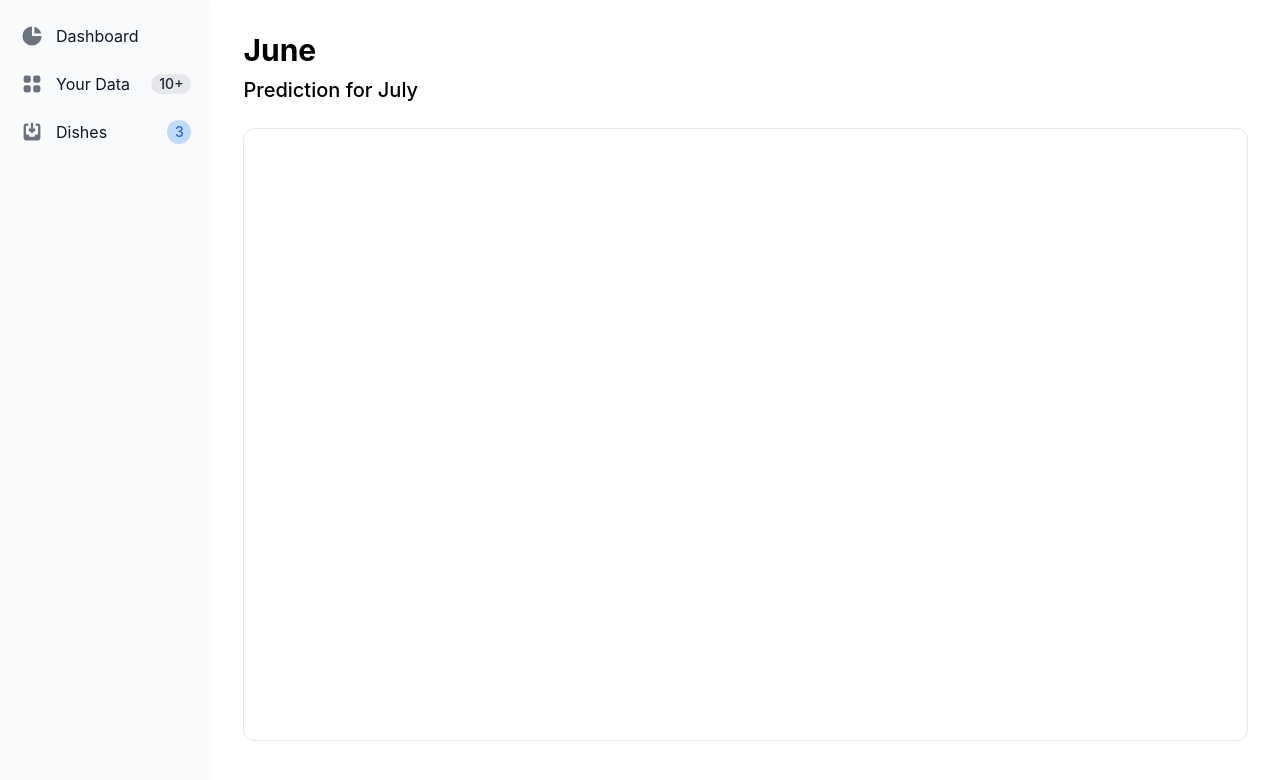
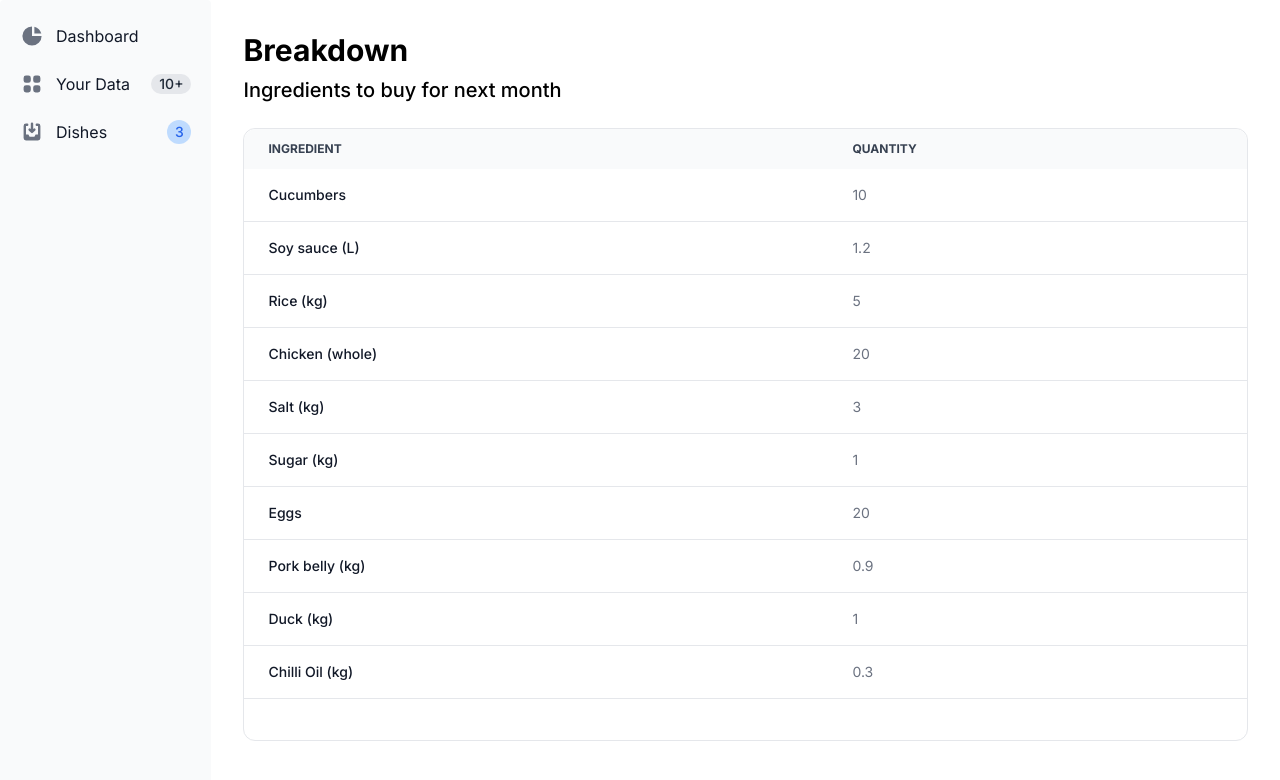
Before and after one commit to belligerentbeagle/bandungkosong, a Next.js app in the folder bandungkosong-web/: page /dashboard in a window 1280 px wide. Shown: the top 780 px of the page. Built offline with nearby package versions, Linux system fonts and the light colour scheme.

Commit message:
Update data section of dashboard

```diff
--- a/bandungkosong-web/components/ui/Breakdown.component.jsx
+++ b/bandungkosong-web/components/ui/Breakdown.component.jsx
@@ -1,9 +1,42 @@
+import ingredientsData from "../../data/ingredients.json";
+
 const Breakdown = () => {
+  // TODO: replace with real data
+  const ingredients = ingredientsData;
+
   return (
     <>
-      <h1 className="text-3xl font-bold mb-2">June</h1>
-      <h2 className="text-xl font-medium mb-6">Prediction for July</h2>
-      <div className="h-5/6 w-full rounded-xl border"></div>
+      <h1 className="text-3xl font-bold mb-2">Breakdown</h1>
+      <h2 className="text-xl font-medium mb-6">
+        Ingredients to buy for next month
+      </h2>
+      <div className="h-5/6 w-full rounded-xl border overflow-y-scroll no-scrollbar">
+        <table className="w-full text-sm text-left text-gray-500">
+          <thead className="text-xs text-gray-700 uppercase bg-gray-50">
+            <tr>
+              <th scope="col" className="px-6 py-3 rounded-tl-xl">
+                Ingredient
+              </th>
+              <th scope="col" className="px-6 py-3 rounded-tr-xl">
+                Quantity
+              </th>
+            </tr>
+          </thead>
+          <tbody>
+            {ingredients.map((ingredient) => (
+              <tr className="bg-white border-b" key={ingredient.name}>
+                <th
+                  scope="row"
+                  className="px-6 py-4 font-medium text-gray-900 whitespace-nowrap"
+                >
+                  {ingredient.name}
+                </th>
+                <td className="px-6 py-4">{ingredient.quantity}</td>
+              </tr>
+            ))}
+          </tbody>
+        </table>
+      </div>
     </>
   );
 };
--- a/bandungkosong-web/components/ui/Data.component.jsx
+++ b/bandungkosong-web/components/ui/Data.component.jsx
@@ -1,9 +1,37 @@
+import { useState } from "react";
+import Modal from "./Modal.component";
+import ingredientsData from "../../data/ingredients.json";
+
 const Data = () => {
+  const [ingredients, setIngredients] = useState(ingredientsData);
+  const [isFormShown, setIsFormShown] = useState(false);
+
+  const showModalHandler = () => setIsFormShown(true);
+  const hideModalHandler = () => setIsFormShown(false);
+
+  const addIngredient = (ingredient) =>
+    setIngredients([...ingredients, ingredient]);
+
   return (
     <>
-      <h1 className="text-3xl font-bold mb-2">Your Data</h1>
-      <h2 className="text-xl font-medium mb-6">Prediction for July</h2>
+      <h1 className="text-3xl font-bold mb-4">Your Data</h1>
+      <div className="mb-6 flex items-center gap-3">
+        <button
+          className="border border-gray-400 py-1 px-3 rounded-lg flex items-center gap-2"
+          onClick={showModalHandler}
+        >
+          <span className="text-xl">&#65291;</span>
+          <span>Import</span>
+        </button>
+        <div className="text-lg">for July</div>
+      </div>
       <div className="h-5/6 w-full rounded-xl border"></div>
+      {isFormShown && (
+        <Modal
+          hideModalHandler={hideModalHandler}
+          addIngredient={addIngredient}
+        ></Modal>
+      )}
     </>
   );
 };
--- /dev/null
+++ b/bandungkosong-web/components/ui/Modal.component.jsx
@@ -0,0 +1,76 @@
+import { useRef } from "react";
+
+const Modal = ({ hideModalHandler, addIngredient }) => {
+  const nameInputRef = useRef(null);
+  const quantityInputRef = useRef(null);
+
+  const addIngredientHandler = (event) => {
+    event.preventDefault();
+
+    addIngredient({
+      name: nameInputRef.current.value,
+      quantity: quantityInputRef.current.value,
+    });
+  };
+
+  return (
+    <>
+      <div className="overflow-y-auto overflow-x-hidden fixed top-1/2 left-1/2 -translate-x-1/2 -translate-y-1/2 z-50 w-9/12">
+        <div className="relative p-4 h-full md:h-auto">
+          <div className="relative bg-white rounded-lg shadow">
+            <div className="flex justify-between items-start p-4 rounded-t border-b">
+              <h3 className="text-xl font-semibold text-gray-900">
+                Add another ingredient
+              </h3>
+              <button
+                type="button"
+                className="text-gray-400 bg-transparent hover:bg-gray-200 hover:text-gray-900 rounded-lg text-sm p-1.5 ml-auto inline-flex items-center"
+                onClick={hideModalHandler}
+              >
+                <svg
+                  className="w-5 h-5"
+                  fill="currentColor"
+                  viewBox="0 0 20 20"
+                  xmlns="http://www.w3.org/2000/svg"
+                >
+                  <path
+                    fillRule="evenodd"
+                    d="M4.293 4.293a1 1 0 011.414 0L10 8.586l4.293-4.293a1 1 0 111.414 1.414L11.414 10l4.293 4.293a1 1 0 01-1.414 1.414L10 11.414l-4.293 4.293a1 1 0 01-1.414-1.414L8.586 10 4.293 5.707a1 1 0 010-1.414z"
+                    clipRule="evenodd"
+                  ></path>
+                </svg>
+              </button>
+            </div>
+            <div className="p-6 space-y-6">
+              <input type="text" ref={nameInputRef} />
+              <input type="text" ref={quantityInputRef} />
+            </div>
+            <div className="flex items-center p-6 space-x-2 rounded-b border-t border-gray-200">
+              <button
+                onClick={addIngredientHandler}
+                type="button"
+                className="text-white bg-blue-700 hover:bg-blue-800 focus:ring-4 focus:outline-none focus:ring-blue-300 font-medium rounded-lg text-sm px-5 py-2.5 text-center"
+              >
+                Add ingredient
+              </button>
+              <button
+                onClick={hideModalHandler}
+                type="button"
+                className="text-gray-500 bg-white hover:bg-gray-100 focus:ring-4 focus:outline-none focus:ring-blue-300 rounded-lg border border-gray-200 text-sm font-medium px-5 py-2.5 hover:text-gray-900 focus:z-10"
+              >
+                Cancel
+              </button>
+            </div>
+          </div>
+        </div>
+      </div>
+
+      <div
+        className="fixed inset-0 z-10 bg-black/25"
+        onClick={hideModalHandler}
+      ></div>
+    </>
+  );
+};
+
+export default Modal;
--- /dev/null
+++ b/bandungkosong-web/data/ingredients.json
@@ -0,0 +1,51 @@
+[
+  {
+    "name": "Cucumbers",
+    "quantity": 10
+  },
+
+  {
+    "name": "Soy sauce (L)",
+    "quantity": 1.2
+  },
+
+  {
+    "name": "Rice (kg)",
+    "quantity": 5
+  },
+
+  {
+    "name": "Chicken (whole)",
+    "quantity": 20
+  },
+
+  {
+    "name": "Salt (kg)",
+    "quantity": 3
+  },
+
+  {
+    "name": "Sugar (kg)",
+    "quantity": 1
+  },
+
+  {
+    "name": "Eggs",
+    "quantity": 20
+  },
+
+  {
+    "name": "Pork belly (kg)",
+    "quantity": 0.9
+  },
+
+  {
+    "name": "Duck (kg)",
+    "quantity": 1
+  },
+
+  {
+    "name": "Chilli Oil (kg)",
+    "quantity": 0.3
+  }
+]
--- a/bandungkosong-web/styles/globals.css
+++ b/bandungkosong-web/styles/globals.css
@@ -1,13 +1,26 @@
+@import url("https://fonts.googleapis.com/css2?family=Inter:wght@400;500;600;700&display=swap");
 @tailwind base;
 @tailwind components;
 @tailwind utilities;
+
+@layer utilities {
+  /* Chrome, Safari and Opera */
+  .no-scrollbar::-webkit-scrollbar {
+    display: none;
+  }
+
+  .no-scrollbar {
+    -ms-overflow-style: none; /* IE and Edge */
+    scrollbar-width: none; /* Firefox */
+  }
+}
 
 html,
 body {
   padding: 0;
   margin: 0;
-  font-family: -apple-system, BlinkMacSystemFont, Segoe UI, Roboto, Oxygen,
-    Ubuntu, Cantarell, Fira Sans, Droid Sans, Helvetica Neue, sans-serif;
+  font-family: Inter, -apple-system, BlinkMacSystemFont, Segoe UI, Roboto,
+    Oxygen, Ubuntu, Cantarell, Fira Sans, Droid Sans, Helvetica Neue, sans-serif;
 }
 
 a {
--- a/bandungkosong-web/tailwind.config.js
+++ b/bandungkosong-web/tailwind.config.js
@@ -5,7 +5,11 @@ module.exports = {
     "./components/**/*.{js,ts,jsx,tsx}",
   ],
   theme: {
-    extend: {},
+    extend: {
+      fontFamily: {
+        Inter: ["Inter", "sans-serif"],
+      },
+    },
   },
   plugins: [require("@tailwindcss/forms")],
 };
```
